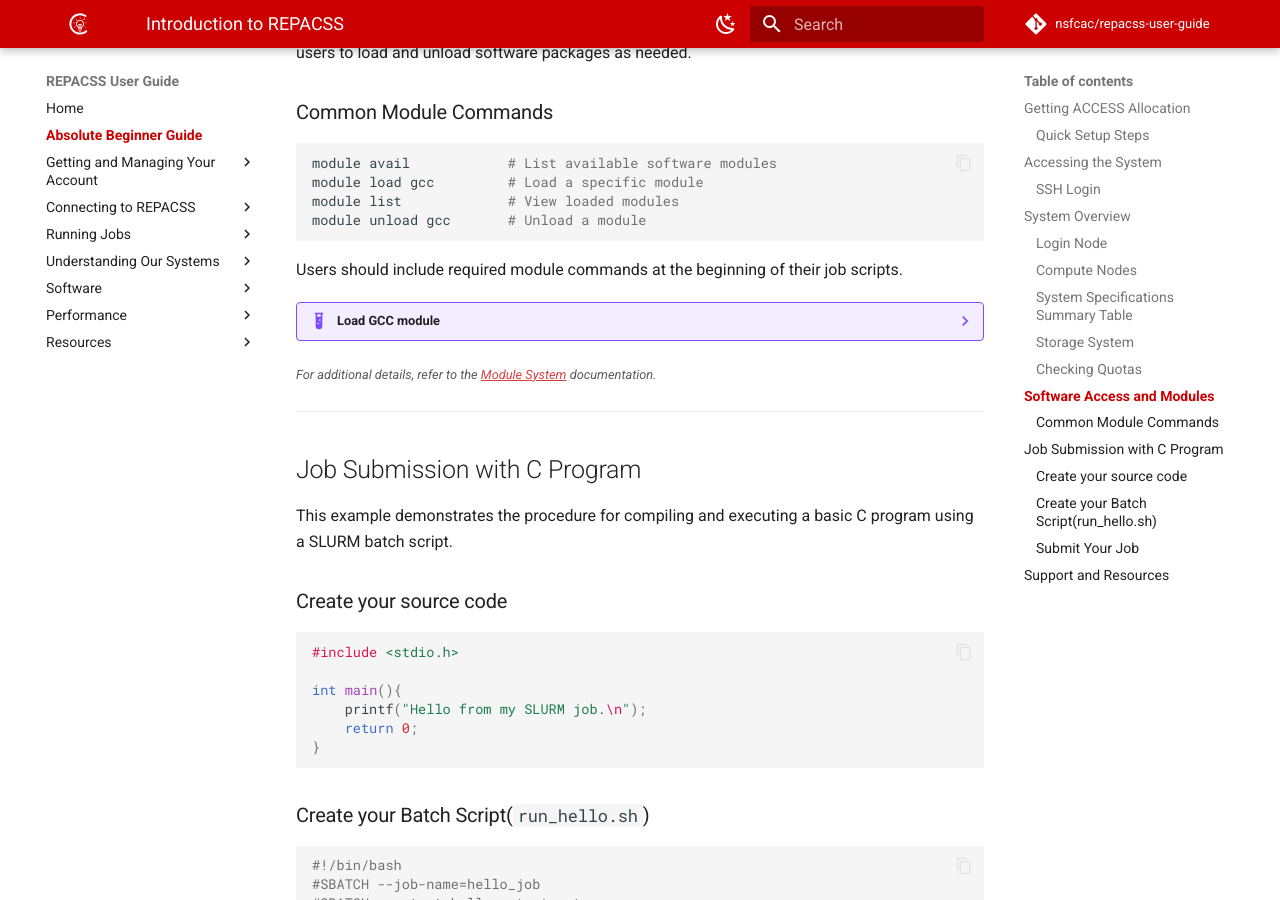
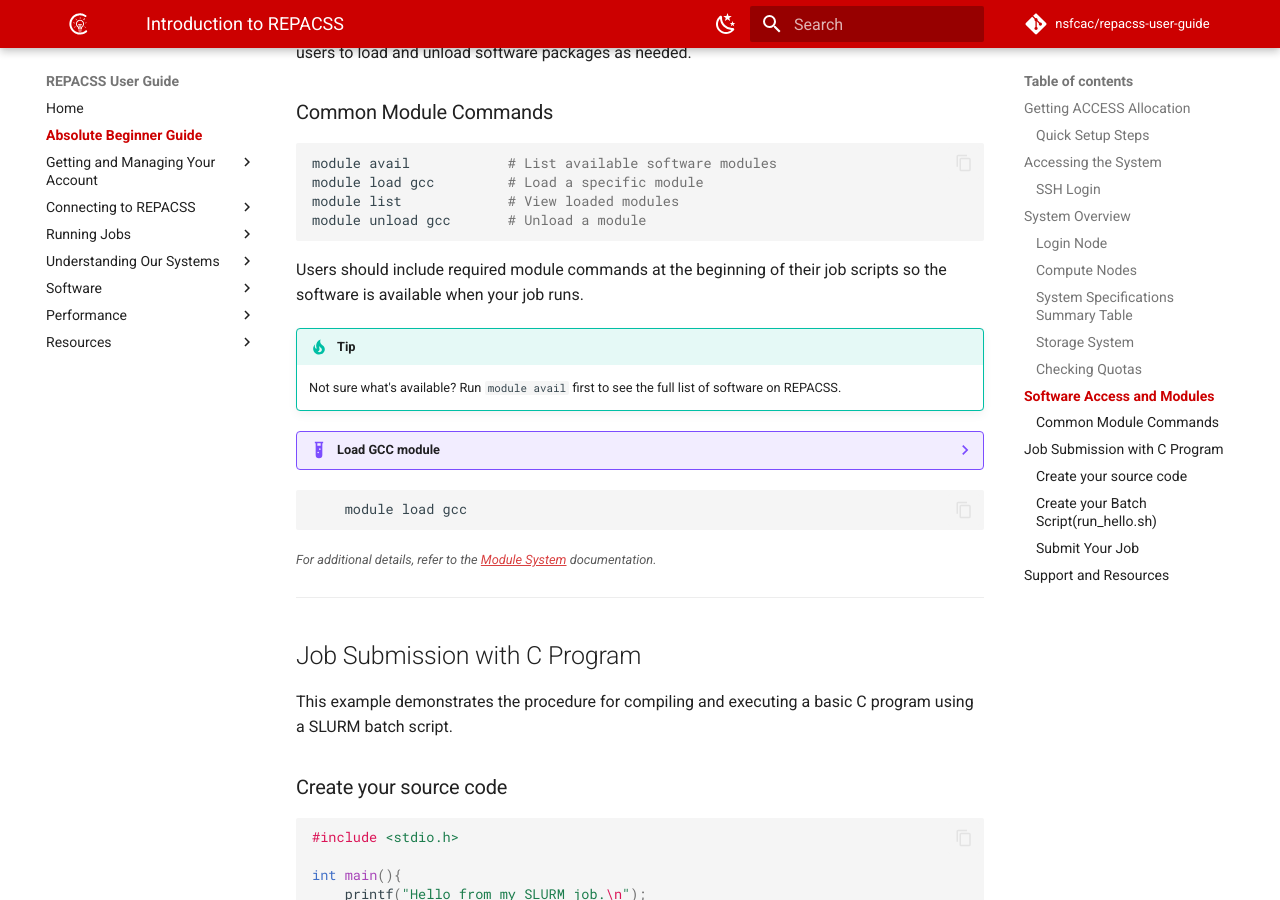
Before and after one commit to nsfcac/repacss-user-guide, an MkDocs documentation site: the page built from docs/absolute-beginner-guide.md, in a window 1280 px wide and 900 px high, scrolled down 3696 px. Built offline with MkDocs 1.6.1 and Material for MkDocs 9.7.7, drawn with Linux system fonts in a browser that asks for light colours; comment, search, counter and statistics services are not loaded.

Commit message:
added tip + context -> software access section

````diff
--- a/docs/absolute-beginner-guide.md
+++ b/docs/absolute-beginner-guide.md
@@ -171,14 +171,18 @@
 module unload gcc       # Unload a module
 ```
 
-Users should include required module commands at the beginning of their job scripts.
+Users should include required module commands at the beginning of their job scripts so the software is available when your job runs.
+
+!!! tip
+    Not sure what's available? Run `module avail` first to see the full list of software on REPACSS.
 
 ??? example "Load GCC module"
     For example, to load gcc in a job script:
 
-    ```bash
+```bash
     module load gcc
-    ```
+```
+
 <small>*For additional details, refer to the [Module System](software/module-system.md) documentation.*</small>
 
 ---
````
